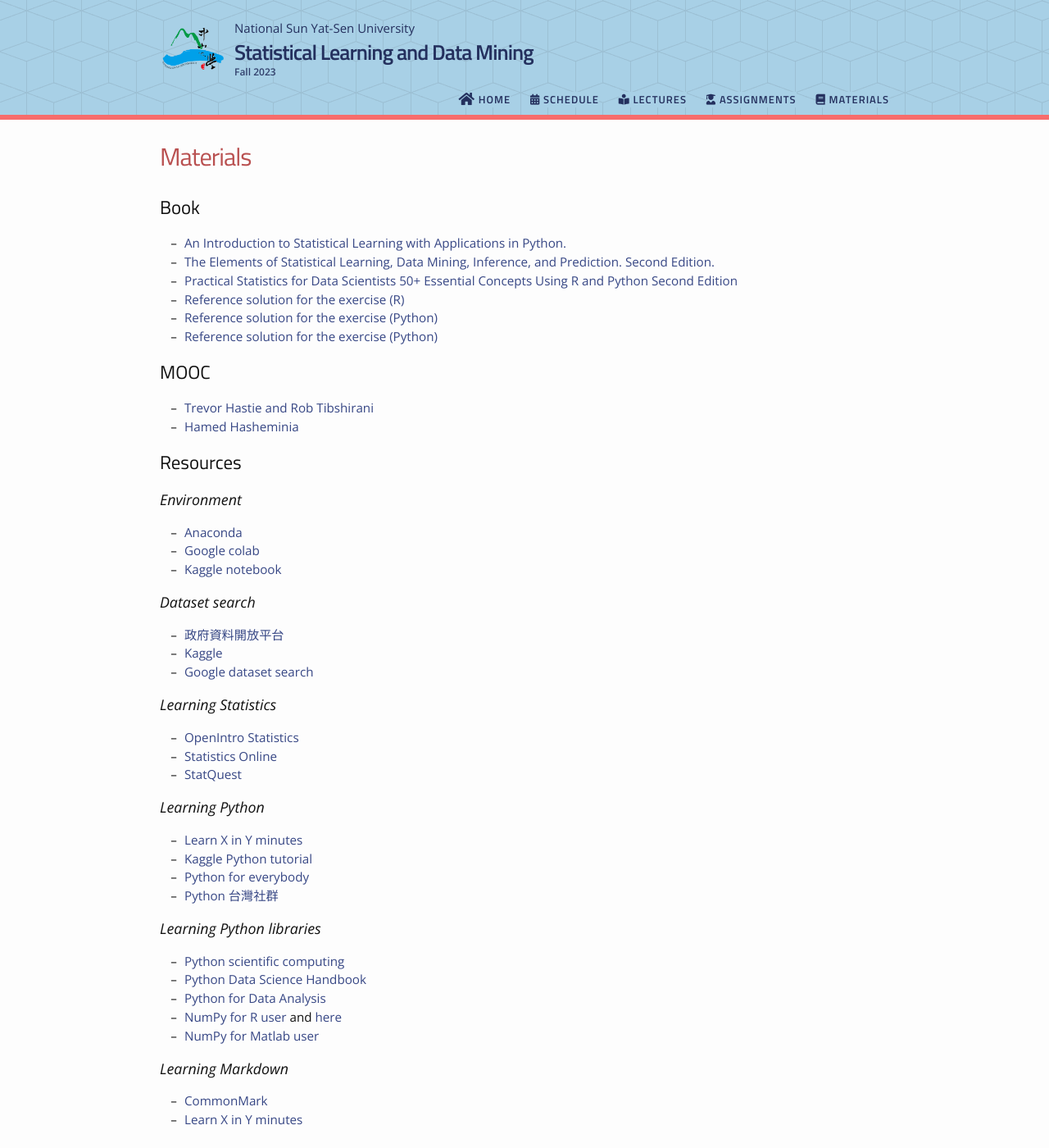
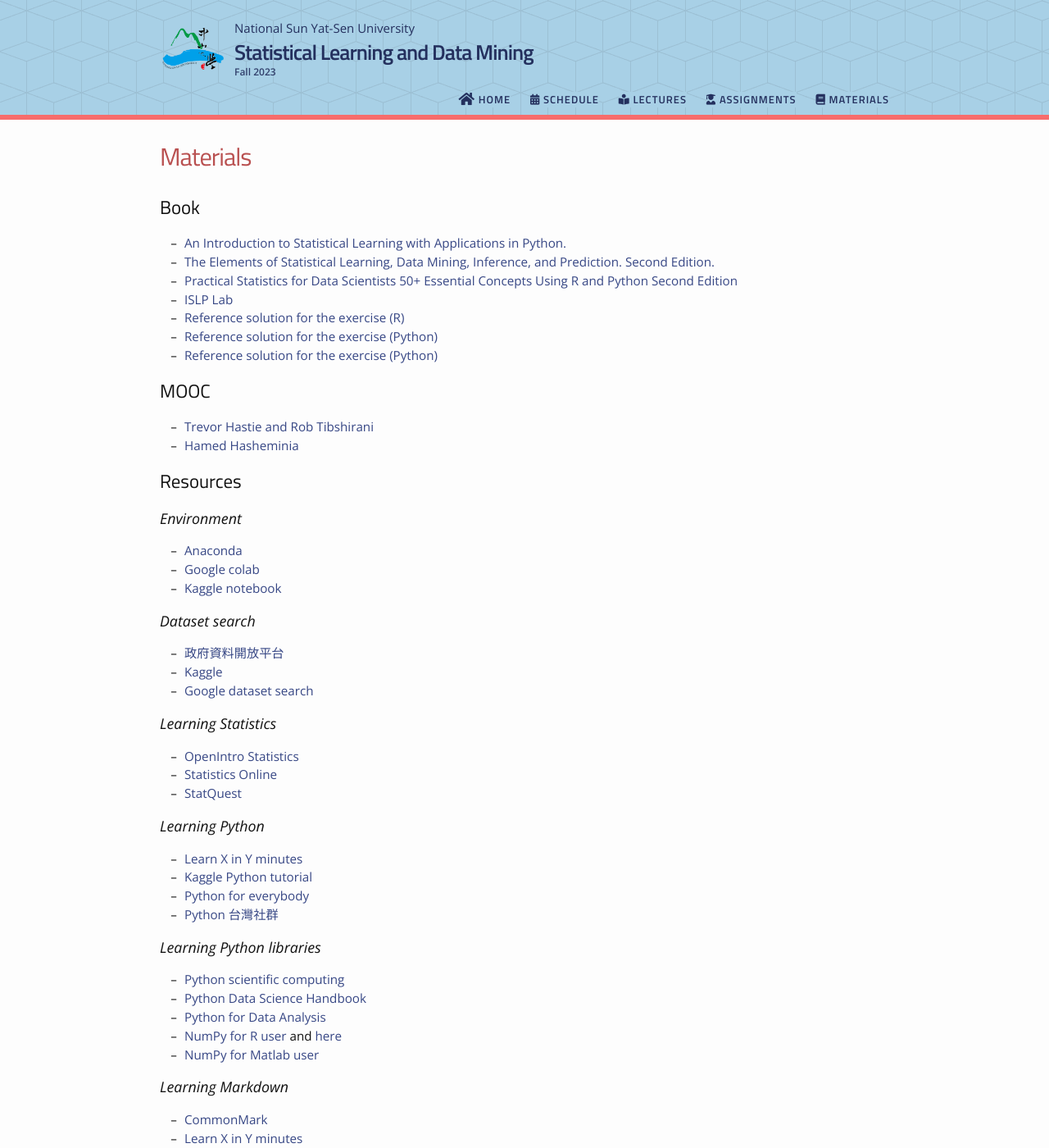
Before and after one commit to phonchi/nsysu-math524-2023, a Jekyll site: the page built from materials.md, in a window 1280 px wide and 1400 px high. Shown: the whole window at 82% size. Built offline with Jekyll 4.4.1, drawn with Linux system fonts in a browser that asks for light colours; nearby versions of some CDN libraries.

Commit message:
Update materials.md

```diff
--- a/materials.md
+++ b/materials.md
@@ -11,6 +11,7 @@
 * [An Introduction to Statistical Learning with Applications in Python.](https://www.statlearning.com/)
 * [The Elements of Statistical Learning, Data Mining, Inference, and Prediction. Second Edition.](https://web.stanford.edu/~hastie/ElemStatLearn/)
 * [Practical Statistics for Data Scientists 50+ Essential Concepts Using R and Python Second Edition](https://github.com/gedeck/practical-statistics-for-data-scientists/)
+* [ISLP Lab](https://islp.readthedocs.io/en/latest/)
 * [Reference solution for the exercise (R)](http://blog.princehonest.com/stat-learning/)
 * [Reference solution for the exercise (Python)](https://github.com/hardikkamboj/An-Introduction-to-Statistical-Learning)
 * [Reference solution for the exercise (Python)](https://botlnec.github.io/islp/)
@@ -61,8 +62,9 @@
 * [Machine learning from scratch](https://dafriedman97.github.io/mlbook/content/introduction.html)
 
 ### Data manipulation
+* [NumPy](https://numpy.org/)
 * [Pandas](https://pandas.pydata.org/)
-* [NumPy](https://numpy.org/)
+
 
 ### Plotting
 * [Seaborn](https://seaborn.pydata.org/index.html)
```
